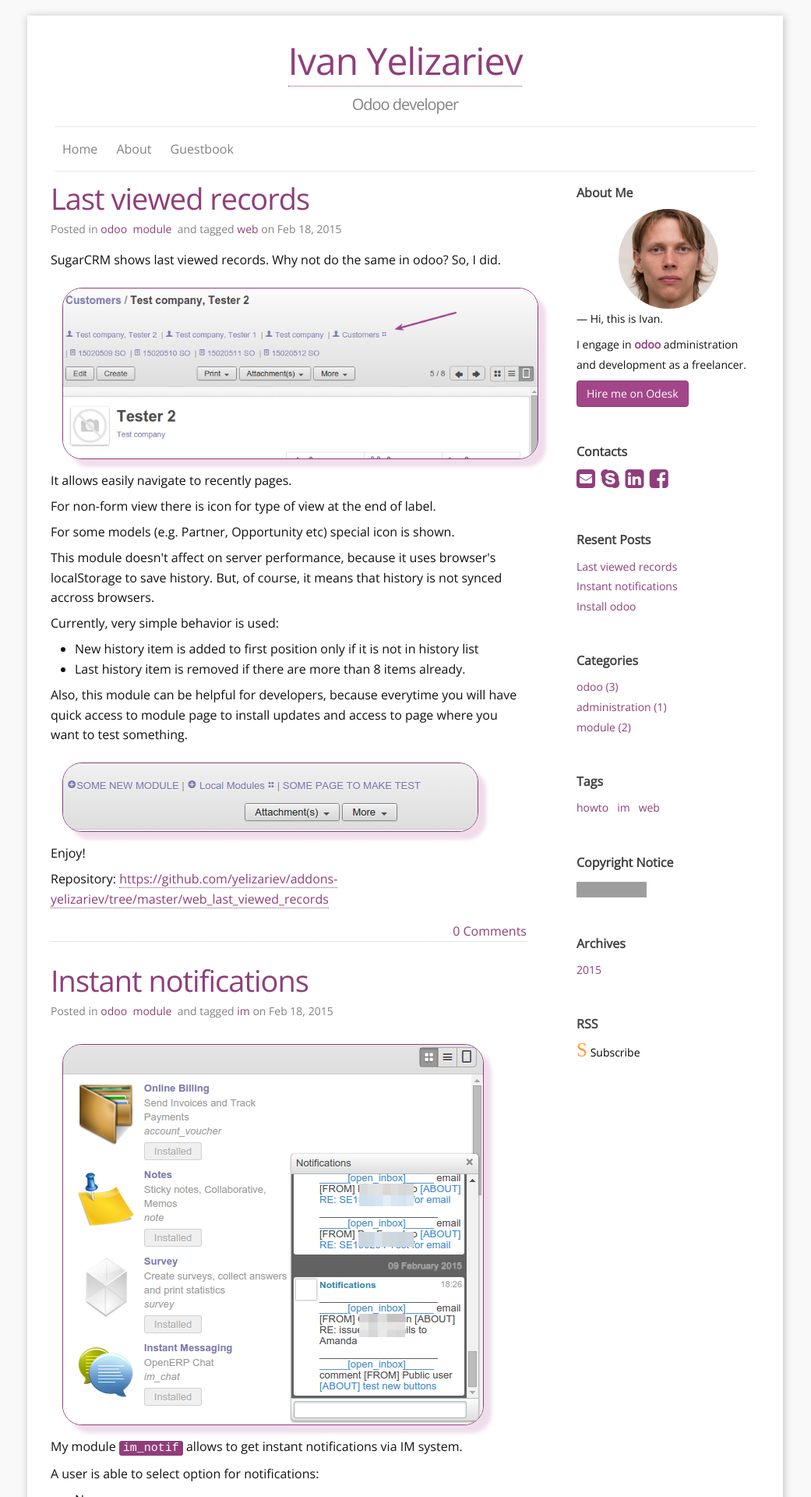
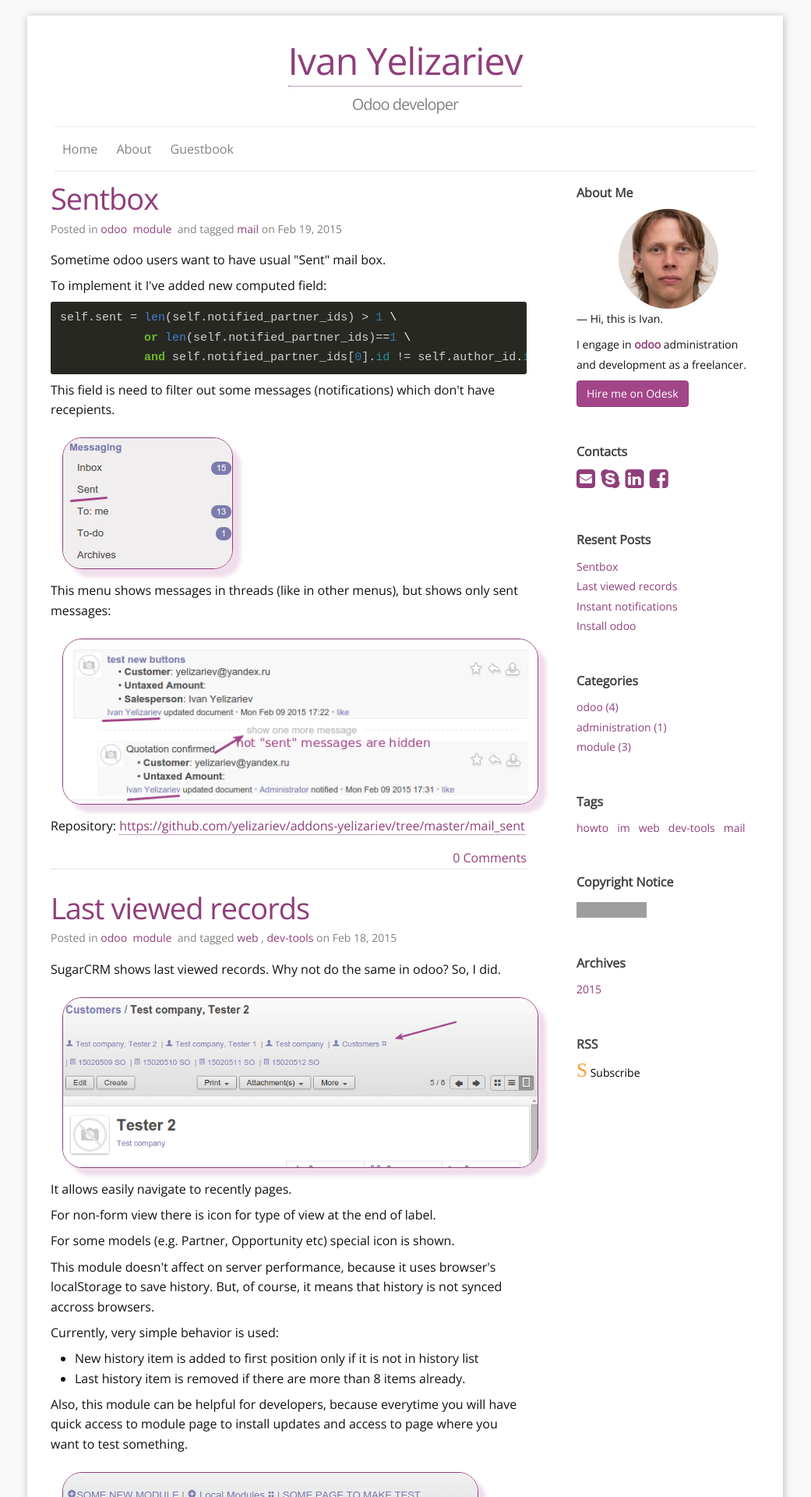
Before and after one commit to yelizariev/yelizariev.github.io, a Jekyll site: the page built from index.html, in a window 1280 px wide. Shown: the top 1920 px of the page at 78% size, without its empty margins (120-1161 px from the left). Built offline with Jekyll 4.4.1, drawn with Linux system fonts in a browser that asks for light colours; some web fonts are replaced; the list of posts is cut into pages by our own code; comment, search, counter and statistics services are not loaded; grey boxes are pictures that could not be loaded.

Commit message:
[POST] sentbox [CSS] code background and color

```diff
--- a/_org/_posts/2015-02-18-last-viewed-records.org
+++ b/_org/_posts/2015-02-18-last-viewed-records.org
@@ -5,7 +5,7 @@
 comments: yes
 layout: post
 title: Last viewed records
-tags: [web]
+tags: [web,dev-tools]
 category: [odoo, module]
 ---
 #+END_HTML
--- a/_posts/2015-02-18-last-viewed-records.html
+++ b/_posts/2015-02-18-last-viewed-records.html
@@ -3,7 +3,7 @@
 comments: yes
 layout: post
 title: Last viewed records
-tags: [web]
+tags: [web,dev-tools]
 category: [odoo, module]
 ---
 
--- /dev/null
+++ b/_posts/2015-02-19-sentbox.html
@@ -0,0 +1,38 @@
+---
+published: true
+comments: yes
+layout: post
+title: Sentbox
+tags: [mail]
+category: [odoo, module]
+---
+
+<p>
+Sometime odoo users want to have usual "Sent" mail box.
+</p>
+
+<p>
+To implement it I've added new computed field:
+</p>
+
+{% highlight python %}
+self.sent = len(self.notified_partner_ids) > 1 \
+            or len(self.notified_partner_ids)==1 \
+            and self.notified_partner_ids[0].id != self.author_id.id
+{% endhighlight %}
+
+<p>
+This field is need to filter out some messages (notifications) which don't have recepients.
+</p>
+
+<img class="rounded shadow border" src="/images/odoo/module/mail_sent.png"/>
+
+<p>
+This menu shows messages in threads (like in other menus), but shows
+only sent messages:
+</p>
+<img class="rounded shadow border" src="/images/odoo/module/mail_sent2.png"/>
+
+<p>
+Repository: <a href="https://github.com/yelizariev/addons-yelizariev/tree/master/mail_sent">https://github.com/yelizariev/addons-yelizariev/tree/master/mail_sent</a>
+</p>
--- a/css/main.scss
+++ b/css/main.scss
@@ -23,8 +23,8 @@
 $grey-color-light: lighten($grey-color, 40%);
 $grey-color-dark:  darken($grey-color, 25%);
 
-$code-backgroud-color: #903e7a;//#29281e;
-$code-font-color:  #fff;//#eee;
+$code-backgroud-color: #272822;//#29281e;
+$code-font-color:  #F8F8F2;//#eee;
 
 
 // Width of the content area
```
Also changed, not shown: _org/_posts/2015-02-19-sentbox.org (added, +38 -0 lines), images/odoo/module/mail_sent.png (added), images/odoo/module/mail_sent2.png (added).
